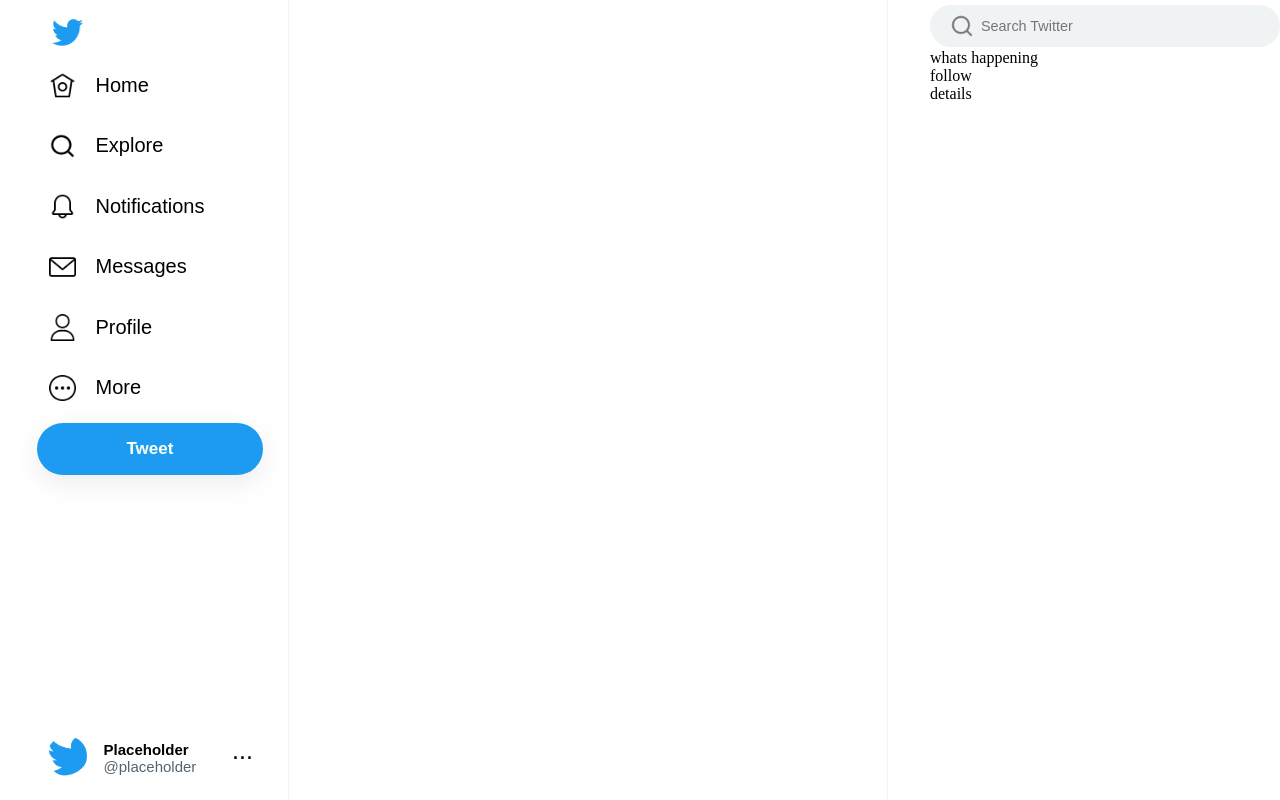
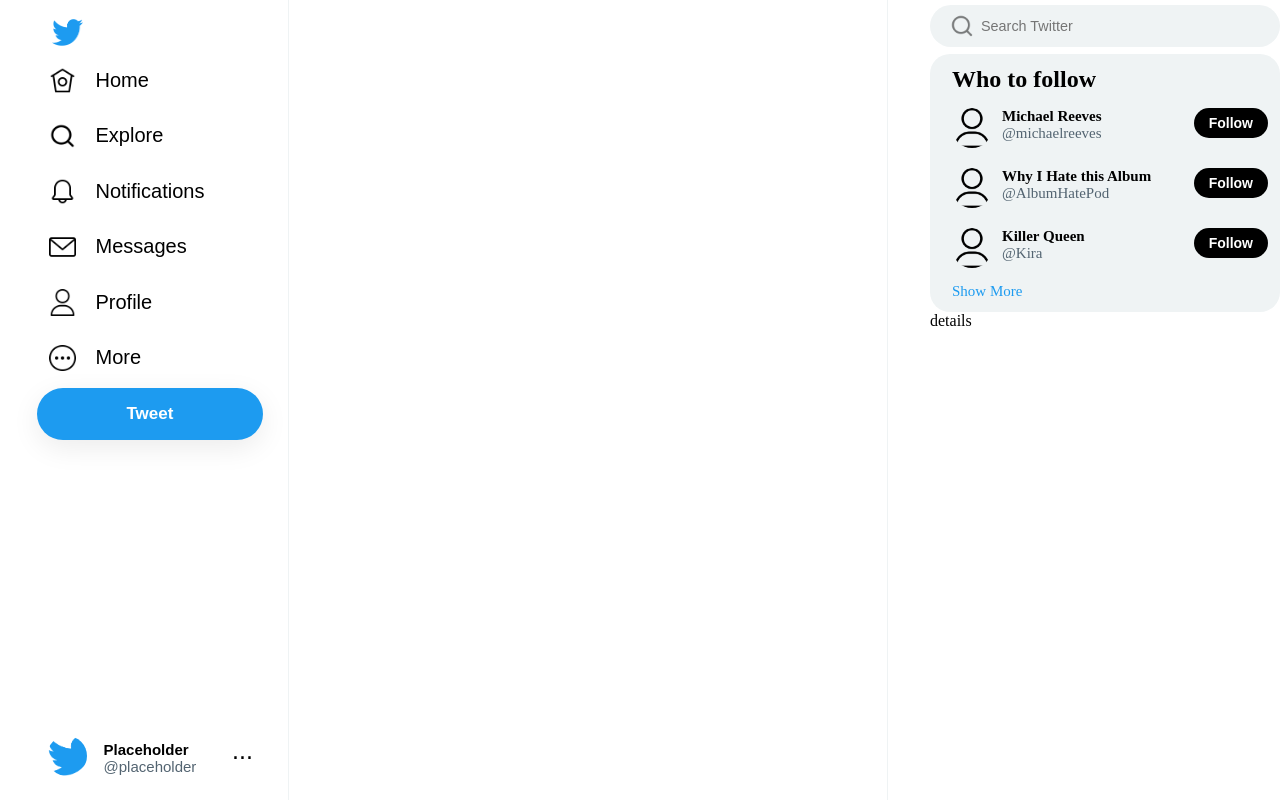
Before and after one commit to PerryBaran/twitter, a React (Create React App) app: page /home in a window 1280 px wide. Built offline with nearby package versions, Linux system fonts and the light colour scheme.

Commit message:
added 'who to follow' section styling

```diff
--- a/src/componenets/Sidebar.js
+++ b/src/componenets/Sidebar.js
@@ -2,46 +2,54 @@ import React from 'react';
 import style from './styles/sidebar.module.css';
 import Search from './Search.js';
 
+//temp img
+import image from '../images/profile.png';
+
 function Sidebar(props) {
     const {explore} = props
 
-    if (!explore) {
-        return (
-            <div className={style.mainContainer}>
+    return (
+        <div className={style.mainContainer}>
+            {!explore &&
                 <Search />
-                <div className={style.emptyContainer}/>
-                <div>
-                    <WhatsHappening />
-                    <Follow />
-                    <Details />
-                </div>
-            </div>
-        )
-    } else {
-        return (
+            }
+            <div className={style.emptyContainer}/>
             <div>
                 <Follow />
                 <Details />
             </div>
-        );
-    }
-
-}
-
-const WhatsHappening = (props) => {
-    return (
-        <div>
-            whats happening
         </div>
     );
 }
 
 const Follow = (props) => {
     return (
-        <div>
-            follow
+        <div className={style.follow}>
+            <h2 className={style.followTitle}>Who to follow</h2>
+            {/*temp values for styling*/}
+            <Suggestion src={image} name="Michael Reeves" handle="michaelreeves"/>
+            <Suggestion src={image} name="Why I Hate this Album" handle="AlbumHatePod"/>
+            <Suggestion src={image} name="Killer Queen" handle="Kira"/>
+            <p className={style.showMore}>Show More</p>
         </div>
     );
+}
+
+const Suggestion = (props) => {
+    const {src, name, handle} = props;
+
+    return (
+        <div className={style.suggestion}>
+            <div className={style.suggestionImg}>
+                <img alt='' src={src}/>
+            </div>
+            <div className={style.suggestionNames}>
+                <p className={style.displayName}>{name}</p>
+                <p className={style.handle}>{handle}</p>
+            </div>
+            <button className={style.followButton}>Follow</button>
+        </div>
+    )
 }
 
 const Details = (props) => {
--- a/src/componenets/styles/navbar.module.css
+++ b/src/componenets/styles/navbar.module.css
@@ -37,8 +37,7 @@
 
 .navButtonContainer {
     width: 251px;
-    margin-top: 10px;
-    margin-bottom: 10px;
+    margin-top: 5px;
 }
 
 .navButton{
@@ -80,7 +79,7 @@
 
 .tweet {
     color: white;
-    background-color: rgb(29, 155, 240);
+    background-color: var(--twitterBlue);
     box-shadow: rgb(0 0 0 / 8%) 0px 8px 28px;
 
     height: 52px;
@@ -89,6 +88,8 @@
     border: none;
     border-radius: 9999px;
 
+    margin-top: 5px;
+
     font-size: 17px;
     font-weight: 800;
 }
@@ -96,7 +97,7 @@
 .profile {
     display: block;
 
-    position: absolute;
+    position: fixed;
     bottom: 10px;
 
     background: none;
--- a/src/componenets/styles/searchbar.module.css
+++ b/src/componenets/styles/searchbar.module.css
@@ -1,10 +1,10 @@
 .container {
     position: fixed;
 
-    background-color: rgb(239, 243, 244);
+    background-color: var(--light-grey);
 
     height: 42px;
-    width: 350px;
+    width: inherit;
 
     border-radius: 9999px;
 }
--- a/src/componenets/styles/sidebar.module.css
+++ b/src/componenets/styles/sidebar.module.css
@@ -11,3 +11,98 @@
     height: 44px;
     width: 100%;
 }
+
+.follow {
+    background-color: var(--light-grey);
+
+    width: 100%;
+
+    margin-top: 5px;
+    padding: 12px;
+
+    border-radius: 20px;
+}
+
+.followTitle {
+    margin-left: 10px;
+}
+
+.suggestion {
+    position: relative;
+
+    height: 55px;
+
+    margin-top: 5px;
+}
+
+.suggestionImg {
+    display: inline-block;
+
+    position: absolute;
+    top: 10px;
+    left: 10px;
+
+    aspect-ratio: 1;
+    height: 40px;
+
+    border-radius: 9999px;
+
+    overflow: hidden;
+}
+
+.suggestionImg > img {
+    height: 100%;
+}
+
+.suggestionNames {
+    display: inline-block;
+
+    width: fit-content;
+
+    text-align: left;
+    font-size: 15px;
+
+    margin-left: 60px;
+    margin-top: 10px;
+}
+
+.displayName {
+    font-weight: bold;
+}
+
+.handle {
+    color: rgb(83, 100, 113);
+}
+
+.handle::before {
+    content: '@'
+}
+
+.followButton {
+    position: relative;
+    top: 10px;
+    float: right;
+
+    color: white;
+    background-color: black;
+
+    border: none;
+    border-radius: 9999px;
+
+    padding-top: 7px;
+    padding-bottom: 7px;
+    padding-left: 15px;
+    padding-right: 15px;
+
+    font-size: 14px;
+    font-weight: 700;
+}
+
+.showMore {
+    color: var(--twitterBlue);
+
+    margin-top: 10px;
+    margin-left: 10px;
+
+    font-size: 15px;
+}
--- a/src/componenets/styles/style.css
+++ b/src/componenets/styles/style.css
@@ -2,6 +2,11 @@
     box-sizing: border-box;
     margin: auto;
     -webkit-tap-highlight-color:  rgba(255, 255, 255, 0);
+}
+
+:root {
+    --twitterBlue: rgb(29, 155, 240);
+    --light-grey: rgb(239, 243, 244);
 }
 
 button {
@@ -33,8 +38,8 @@ button {
     width: 100%;
 
 
-    border-right: 1px solid rgb(239, 243, 244);
-    border-left: 1px solid rgb(239, 243, 244);
+    border-right: 1px solid var(--light-grey);
+    border-left: 1px solid var(--light-grey);
 }
 
 .sidebar {
```
